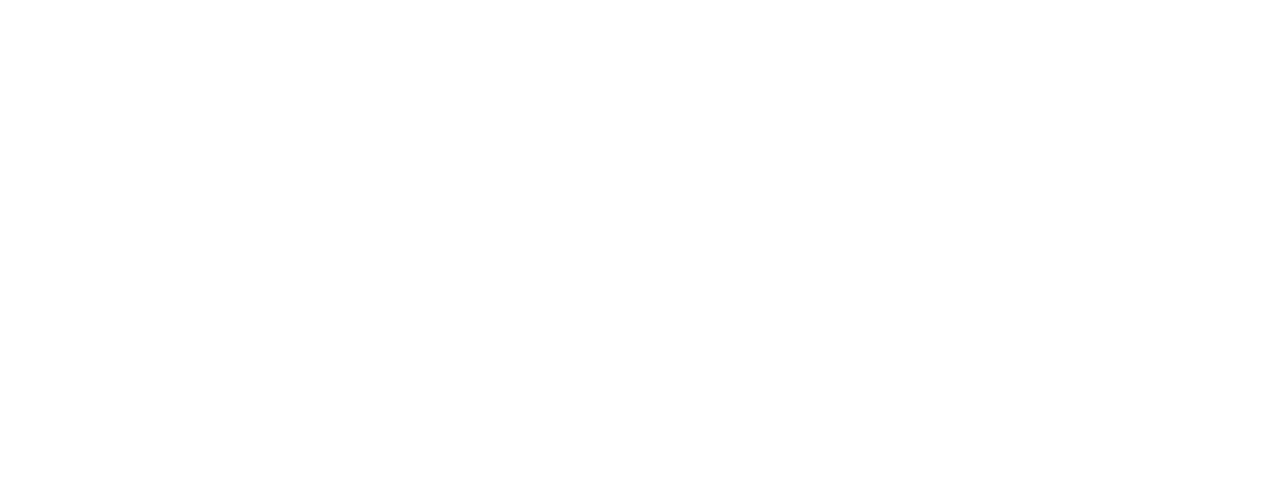
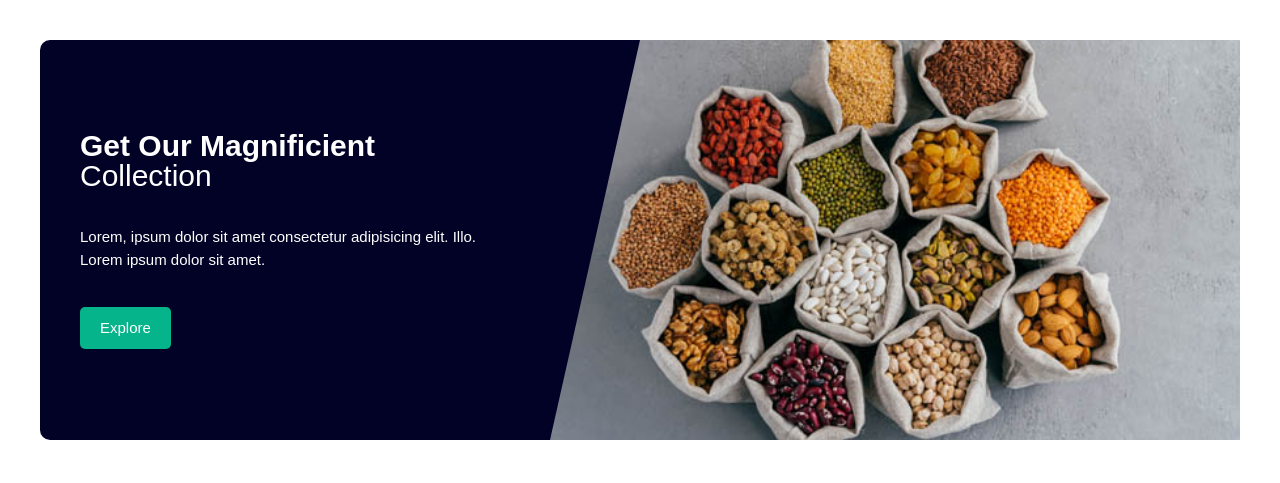
Before and after one commit to IfeanyiNwachukwu/Call_To_Action-CTA-, a plain HTML site: page index.html in a window 1280 px wide. Drawn offline with Linux system fonts and the light colour scheme.

Commit message:
Project complete

```diff
--- a/Css/style.css
+++ b/Css/style.css
@@ -0,0 +1,57 @@
+.collection{
+    display: grid;
+    grid-template-columns: repeat(10,1fr);
+    grid-template-rows: 40rem;
+
+    padding: 4rem;
+
+}
+
+.collection__content{
+    background-color: rgb(2 2 39);
+    padding: 4rem;
+    color: white;
+    border-top-left-radius: 1rem;
+    border-bottom-left-radius: 1rem;
+    clip-path: polygon(0% 0%, 100% 0%, 85% 100%, 0% 100%);
+
+    grid-column: 1 / span 5;
+    grid-row: 1 / 2;
+
+    display: grid;
+    gap: 1rem;
+
+}
+
+.collection__content--title{
+    align-self: end;
+    line-height: 1;
+}
+
+.collection__content--title span{
+    display: block;
+    font-weight: 100;
+}
+
+.collection__content--para{
+    align-self: center;
+}
+
+.collection__content--para span{
+    display: block;
+}
+
+.collection__content--link{
+    background-color: rgb(5 180 138);
+
+    /* justify-self: start;
+    align-self: self-start; */
+
+    place-self: start;
+    color: white;
+}
+
+.collection__img{
+    grid-column: 5 / -1;
+    grid-row: 1 / 2;
+}
--- a/index.html
+++ b/index.html
@@ -9,6 +9,21 @@
     <title>Call TO Action</title>
 </head>
 <body>
+    <section class="collection">
+        <div class="collection__content">
+            <h2 class="collection__content--title">
+                Get Our Magnificient <span>Collection</span>
+            </h2>
+            <p class="collection__content--para">
+                Lorem, ipsum dolor sit amet consectetur adipisicing elit. Illo. <span>Lorem ipsum dolor sit amet.</span>
+            </p>
 
+            <a href="#" class="collection__content--link">Explore</a>
+        </div>
+
+        <figure class="collection__img">
+            <img src="/images/1.jpg" alt="product">
+        </figure>
+    </section>
 </body>
 </html>
```
